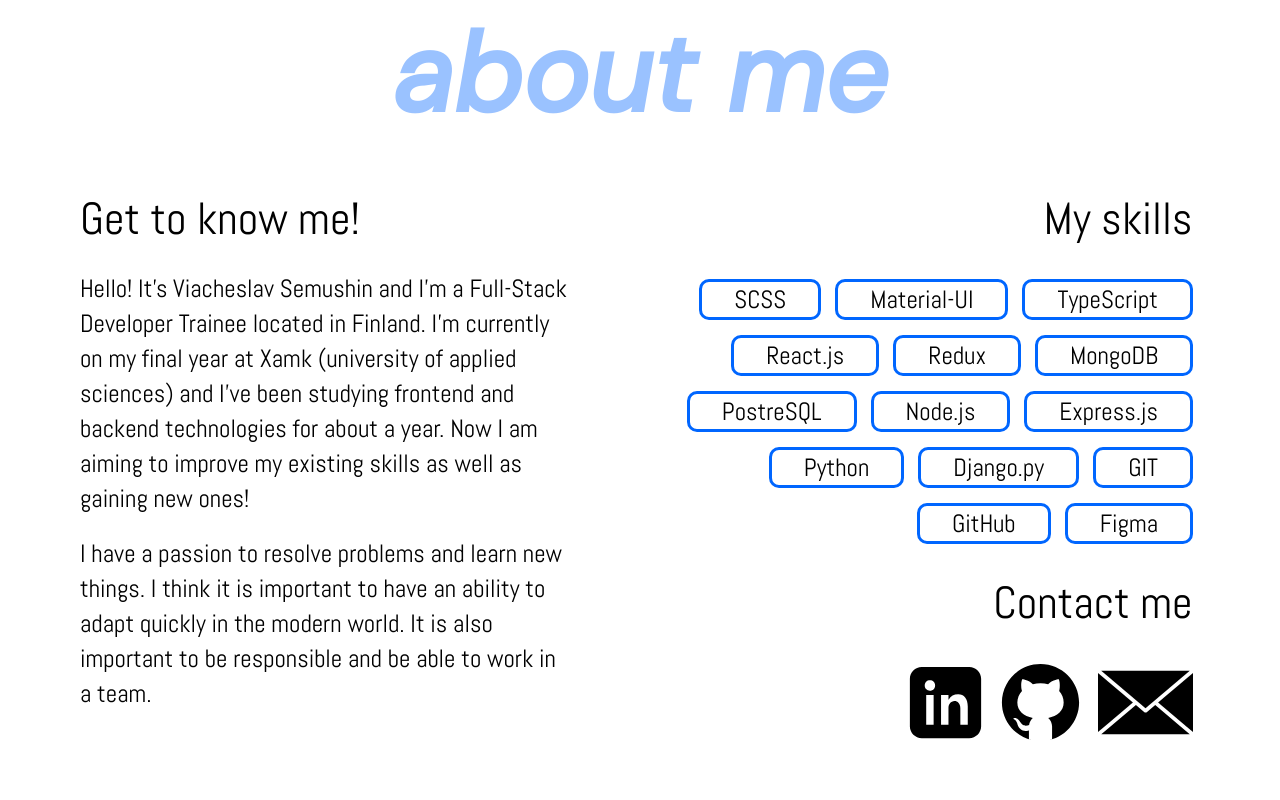
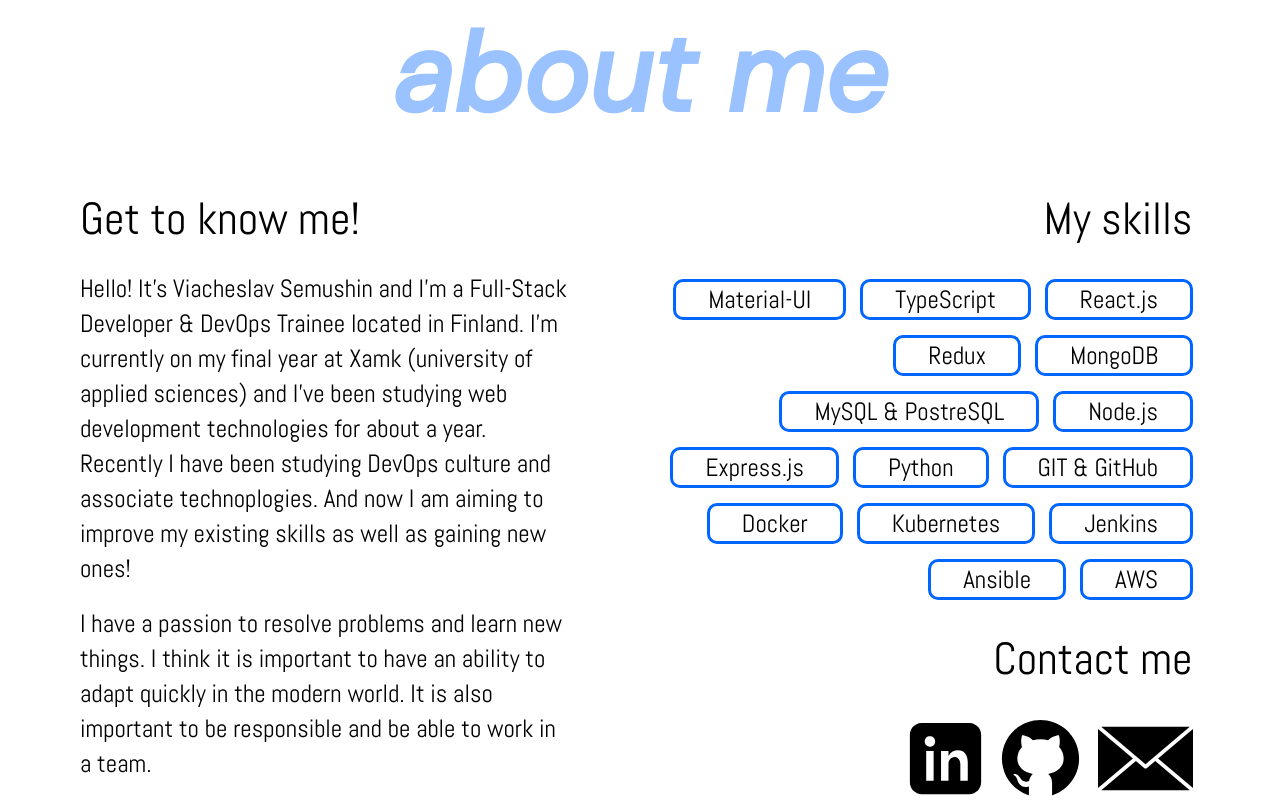
Before and after one commit to sla686/sla686.github.io, a React (Create React App) app: page / in a window 1280 px wide. Shown: the part 798-1598 px from the top of the page. Built offline with nearby package versions, Linux system fonts and the light colour scheme.

Commit message:
major update for keeping my personal information up to date

```diff
--- a/src/Components/AboutMe.js
+++ b/src/Components/AboutMe.js
@@ -54,11 +54,12 @@ const AboutMe = () => {
         <div className="know__me">
           <h5 className="about__header">Get to know me!</h5>
           <p>
-            Hello! It's Viacheslav Semushin and I'm a Full-Stack Developer
-            Trainee located in Finland. I'm currently on my final year at Xamk
-            (university of applied sciences) and I've been studying frontend and
-            backend technologies for about a year. Now I am aiming to improve my
-            existing skills as well as gaining new ones!
+            Hello! It's Viacheslav Semushin and I'm a Full-Stack Developer &
+            DevOps Trainee located in Finland. I'm currently on my final year at
+            Xamk (university of applied sciences) and I've been studying web
+            development technologies for about a year. Recently I have been
+            studying DevOps culture and associate technoplogies. And now I am
+            aiming to improve my existing skills as well as gaining new ones!
           </p>
           <p>
             I have a passion to resolve problems and learn new things. I think
@@ -73,21 +74,21 @@ const AboutMe = () => {
             My skills
           </h5>
           <ul className="skills">
-            <li>SCSS</li>
             <li>Material-UI</li>
             <li>TypeScript</li>
-            {/* <li>TypeScript</li> */}
             <li>React.js</li>
             <li>Redux</li>
             <li>MongoDB</li>
-            <li>PostreSQL</li>
+            <li>MySQL & PostreSQL</li>
             <li>Node.js</li>
             <li>Express.js</li>
             <li>Python</li>
-            <li>Django.py</li>
-            <li>GIT</li>
-            <li>GitHub</li>
-            <li>Figma</li>
+            <li>GIT & GitHub</li>
+            <li>Docker</li>
+            <li>Kubernetes</li>
+            <li>Jenkins</li>
+            <li>Ansible</li>
+            <li>AWS</li>
           </ul>
           {/* <div className="features__icon">
               <svg>
--- a/src/Components/Footer.js
+++ b/src/Components/Footer.js
@@ -6,10 +6,10 @@ const Footer = () => {
         <a
           className="footer__link"
           target="_blank"
-          href="mailto:sla686@gmail.com"
+          href="https://github.com/sla686"
           rel="noreferrer"
         >
-          {" "}
+          {' '}
           Viacheslav Semushin
         </a>
         . All rights are reserved.
--- a/src/Components/Header.js
+++ b/src/Components/Header.js
@@ -6,7 +6,7 @@ const Header = () => {
         <div className="white__animation__up"></div>
       </div>
       <div className="title__down">
-        <h4 className="title">Fullstack Developer Trainee</h4>
+        <h4 className="title">Fullstack Developer & DevOps Trainee</h4>
         <div className="white__animation__down"></div>
       </div>
     </header>
--- a/src/Components/Projects.js
+++ b/src/Components/Projects.js
@@ -191,7 +191,7 @@ const Projects = () => {
           }}
         />
         <Item
-          text={'Digital Shop API'}
+          text={'Digital Library API'}
           backgroundImage={Project3}
           onPress={() => {
             setNumberModal(3);
```
